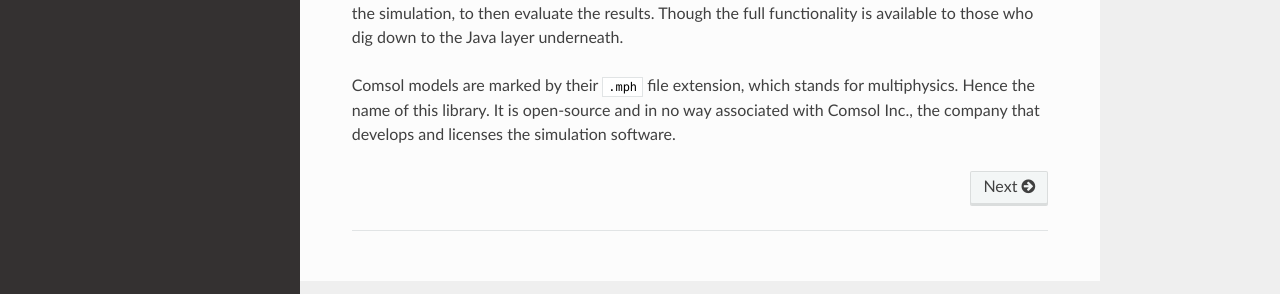
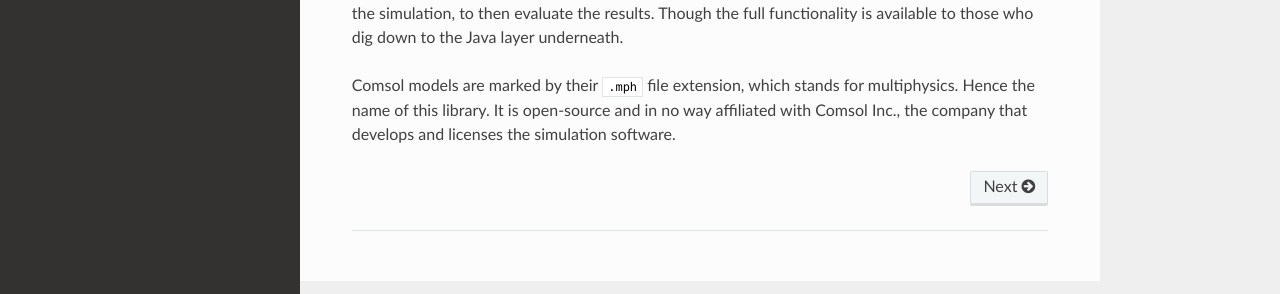
Before and after one commit to MPh-py/MPh, a Sphinx documentation site: the page built from docs/index.md, in a window 1280 px wide. Shown: the part 446-740 px from the top of the page. Built offline with Sphinx 7.4.7 and the Read the Docs theme 2.0.0, drawn with Linux system fonts in a browser that asks for light colours.

Commit message:
Minor rewording on documentation start page.

```diff
--- a/docs/index.md
+++ b/docs/index.md
@@ -22,7 +22,7 @@
 
 Comsol models are marked by their `.mph` file extension, which stands
 for multiphysics. Hence the name of this library. It is open-source
-and in no way associated with Comsol Inc., the company that develops
+and in no way affiliated with Comsol Inc., the company that develops
 and licenses the simulation software.
 
 
```
Also changed, not shown: ReadMe.md (+2 -2 lines).
